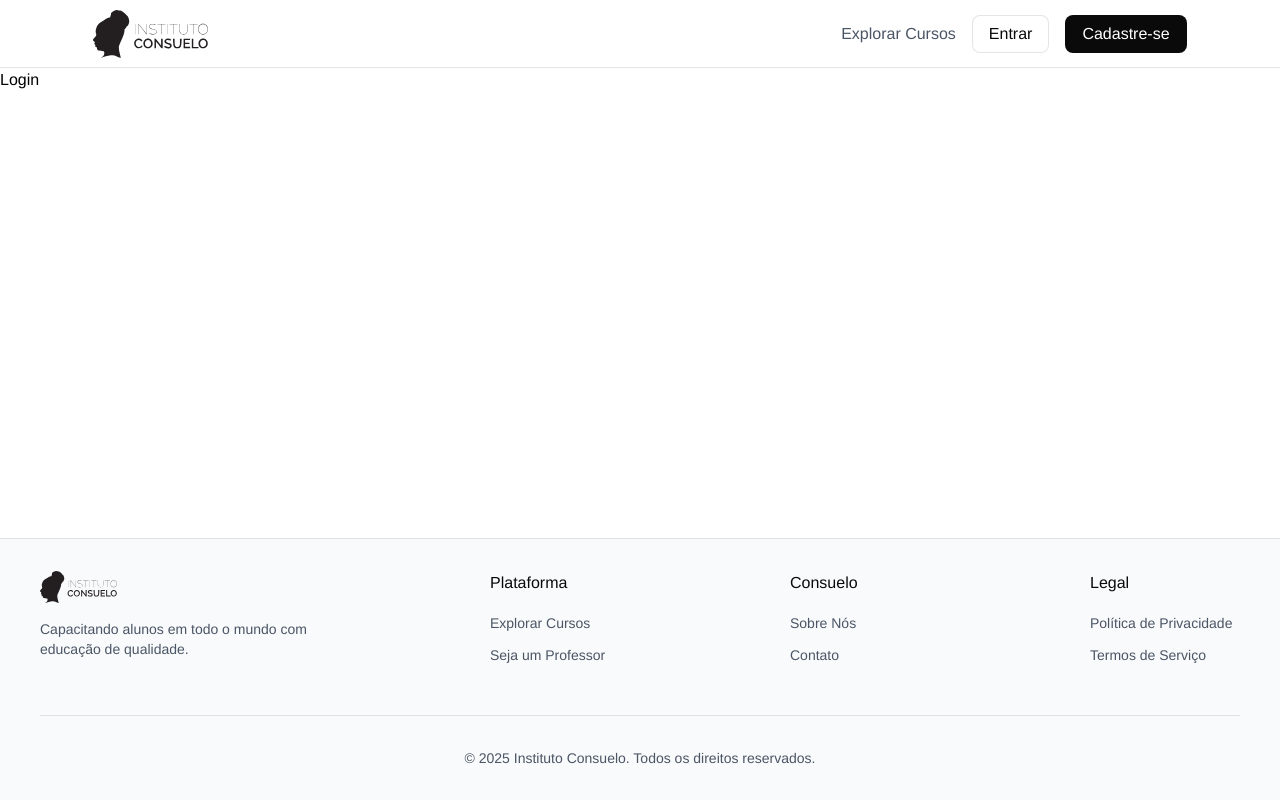
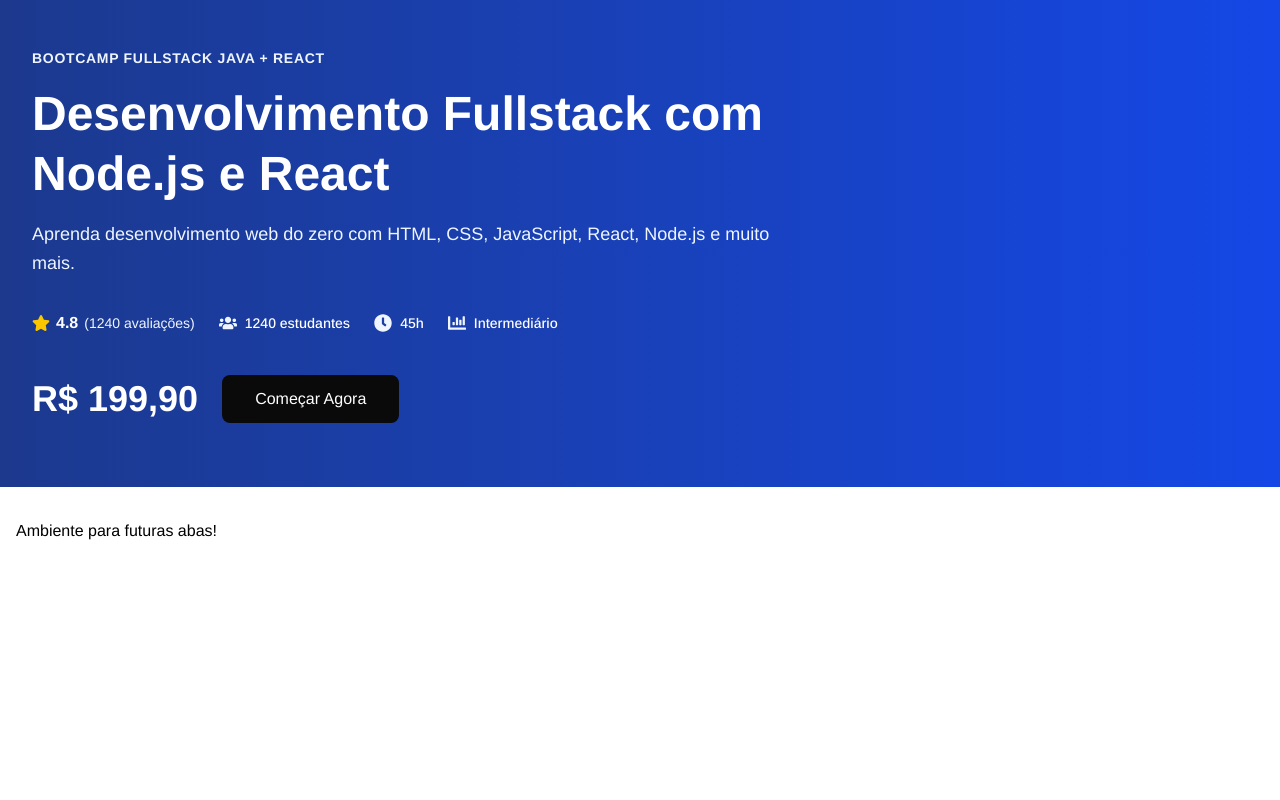
Before and after one commit to Edutech-Instituto-Consuelo/frontend, a React (Vite) app: page /curso/detalhes in a window 1280 px wide. Before the commit this address led to /login. Built offline with nearby package versions, Linux system fonts and the light colour scheme.

Commit message:
feat: finaliza header (layout pixel perfect, refatoracao e rota publica) #24

```diff
--- a/src/App.tsx
+++ b/src/App.tsx
@@ -3,12 +3,15 @@
 import Login from "./pages/Login";
 import NotFound from "./pages/NotFound";
 import Register from "./pages/Register";
+import CourseDetails from "./pages/CourseDetails";
 import { Loader, PrivateRoute } from "./layout";
+
 
 export default function App() {
     return (
         <BrowserRouter>
             <Routes>
+                <Route path="/curso/detalhes" element={<CourseDetails />} />
                 <Route element={<PrivateRoute />} loader={() => <Loader />}>
                     <Route path="/" element={<Home />} />
                     <Route path="/login" element={<Login />} />
--- /dev/null
+++ b/src/components/CourseHeader/CourseHeader.tsx
@@ -0,0 +1,56 @@
+import { styles } from "./styles";
+import { HeaderTags } from "./HeaderTags";
+import { HeaderPrice } from "./HeaderPrice";
+
+interface CourseHeaderProps {
+  title: string;
+  description?: string;
+  rating: number;
+  studentCount: number;
+  duration: string;
+  difficulty: string;
+  price: number;
+}
+
+export function CourseHeader({
+  title,
+  description = "Aprenda desenvolvimento web do zero com HTML, CSS, JavaScript, React, Node.js e muito mais.",
+  rating,
+  studentCount,
+  duration,
+  difficulty,
+  price
+}: CourseHeaderProps) {
+
+  return (
+    <div className={styles.container}>
+      <div className={styles.contentWrapper}>
+
+        {/* Breadcrumb estático */}
+        <p className={styles.category}>
+          Bootcamp Fullstack Java + React
+        </p>
+
+        <h1 className={styles.title}>
+          {title}
+        </h1>
+
+        <p className={styles.description}>
+          {description}
+        </p>
+
+        {/* Tags */}
+        <HeaderTags
+          rating={rating}
+          studentCount={studentCount}
+          duration={duration}
+          difficulty={difficulty}
+        />
+
+        {/* Preço e Botão */}
+        <HeaderPrice price={price} />
+
+      </div>
+    </div>
+  );
+}
--- /dev/null
+++ b/src/components/CourseHeader/HeaderPrice.tsx
@@ -0,0 +1,29 @@
+import { Button } from "../Button"; // Ajuste o caminho se necessário
+import { styles } from "./styles";
+
+interface HeaderPriceProps {
+  price: number;
+}
+
+export function HeaderPrice({ price }: HeaderPriceProps) {
+  // Lógica de formatação isolada aqui
+  const formattedPrice = new Intl.NumberFormat('pt-BR', {
+    style: 'currency',
+    currency: 'BRL'
+  }).format(price);
+
+  return (
+    <div className={styles.priceWrapper}>
+      <span className={styles.priceText}>
+        {formattedPrice}
+      </span>
+
+      <div className={styles.buttonContainer}>
+        {/* Reutilizando Button e passando classes extras via className */}
+        <Button variant="primary" className={styles.button}>
+          Começar Agora
+        </Button>
+      </div>
+    </div>
+  );
+}
--- /dev/null
+++ b/src/components/CourseHeader/HeaderTags.tsx
@@ -0,0 +1,40 @@
+import { FaStar, FaUsers, FaClock, FaChartBar } from "react-icons/fa";
+import { styles } from "./styles";
+
+interface HeaderTagsProps {
+  rating: number;
+  studentCount: number;
+  duration: string;
+  difficulty: string;
+}
+
+export function HeaderTags({ rating, studentCount, duration, difficulty }: HeaderTagsProps) {
+  return (
+    <div className={styles.tagsWrapper}>
+      {/* Avaliação */}
+      <div className="flex items-center gap-1.5">
+        <FaStar className={styles.starIcon} />
+        <span className="font-bold text-base">{rating}</span>
+        <span className="text-blue-100 font-normal">({studentCount} avaliações)</span>
+      </div>
+
+      {/* Alunos */}
+      <div className={styles.tagItem}>
+         <FaUsers className={styles.icon} />
+         {studentCount} estudantes
+      </div>
+
+      {/* Duração */}
+      <div className={styles.tagItem}>
+         <FaClock className={styles.icon} />
+         {duration}
+      </div>
+
+      {/* Dificuldade */}
+      <div className={styles.tagItem}>
+         <FaChartBar className={styles.icon} />
+         {difficulty}
+      </div>
+    </div>
+  );
+}
--- /dev/null
+++ b/src/components/CourseHeader/index.tsx
@@ -0,0 +1 @@
+export { CourseHeader } from './CourseHeader';
--- /dev/null
+++ b/src/components/CourseHeader/styles.ts
@@ -0,0 +1,21 @@
+// Objeto simples para organizar as classes de deixar limpo
+export const styles = {
+  container: "w-full bg-gradient-to-r from-[#1C398E] to-[#1447E6] pt-12 pb-16",
+  contentWrapper: "container mx-auto px-4 md:px-8",
+
+  category: "text-sm font-bold text-blue-100 uppercase tracking-wider mb-4",
+  title: "text-3xl md:text-5xl font-bold text-white leading-tight max-w-4xl mb-4",
+  description: "text-lg text-blue-100 leading-relaxed max-w-3xl mb-8 font-light",
+
+  // Estilos específicos para a área de Tags
+  tagsWrapper: "flex flex-wrap gap-y-3 gap-x-6 text-sm font-medium text-white mb-10 items-center",
+  tagItem: "flex items-center gap-2",
+  starIcon: "text-yellow text-lg",
+  icon: "text-blue-100 text-lg",
+
+  // Estilos específicos para a área de Preço
+  priceWrapper: "flex flex-col sm:flex-row items-start sm:items-center gap-6",
+  priceText: "text-4xl font-bold text-white",
+  buttonContainer: "w-full sm:w-auto",
+  button: "h-12 px-8 text-base"
+};
--- /dev/null
+++ b/src/pages/CourseDetails.tsx
@@ -0,0 +1,30 @@
+import { CourseHeader } from "../components/CourseHeader";
+
+
+export default function CourseDetails() {
+    const cursoTeste = {
+        title: "Desenvolvimento Fullstack com Node.js e React",
+        rating: 4.8,
+        studentCount: 1240,
+        duration: "45h",
+        difficulty: "Intermediário",
+        price: 199.90
+    };
+
+    return (
+        <div className="w-full">
+            <CourseHeader
+                title={cursoTeste.title}
+                rating={cursoTeste.rating}
+                studentCount={cursoTeste.studentCount}
+                duration={cursoTeste.duration}
+                difficulty={cursoTeste.difficulty}
+                price={cursoTeste.price}
+            />
+            {/* Espaço para as futuras abas */}
+            <div className="container mx-auto px-4 mt-8">
+                Ambiente para futuras abas!
+            </div>
+        </div>
+    );
+}
```
Also changed, not shown: 1 other file (tests, documents, lock files or other folders).
